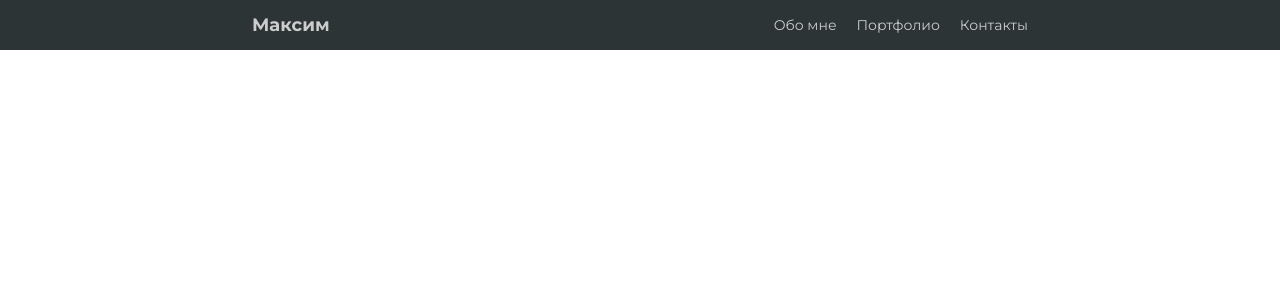
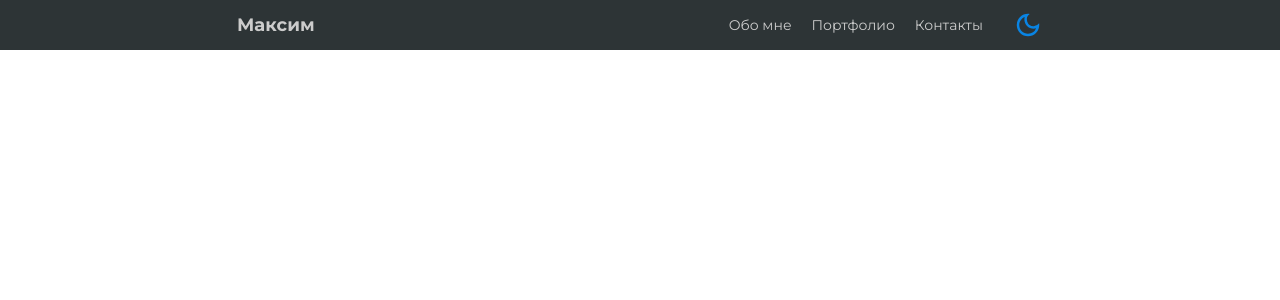
Before and after one commit to conservativ007/my_portfolio, a React app: page / in a window 1280 px wide. Shown: the top 300 px of the page. Built offline with nearby package versions, Linux system fonts and the light colour scheme.

Commit message:
added header

```diff
--- a/package.json
+++ b/package.json
@@ -47,6 +47,7 @@
   },
   "dependencies": {
     "react": "^17.0.2",
-    "react-dom": "^17.0.2"
+    "react-dom": "^17.0.2",
+    "react-icons": "^4.4.0"
   }
 }
--- a/src/components/App.jsx
+++ b/src/components/App.jsx
@@ -1,6 +1,5 @@
 import React from 'react';
 import "../css/normalize.css";
-import "../css/main.scss";
 import Header from './Header.jsx';
 
 const App = () => {
--- a/src/components/Header.jsx
+++ b/src/components/Header.jsx
@@ -1,7 +1,22 @@
-import React from 'react';
+import React, { useState, useEffect } from 'react';
+import { MdDarkMode, MdOutlineDarkMode } from 'react-icons/md';
 import "../css/header.scss";
 
 const Header = () => {
+
+  const [darkTheme, setDrakTheme] = useState(localStorage.getItem("theme") === null ? false : true);
+
+  useEffect(() => {
+    console.log(darkTheme)
+    if(darkTheme === true) {
+      localStorage.setItem("theme", "dark");
+      document.querySelector("HTML").className = "dark";
+    } else {
+      localStorage.removeItem("theme");
+      document.querySelector("HTML").className = "";
+    }
+  }, [darkTheme])
+
   return (
     <header>
     <div className="header_head">
@@ -12,6 +27,12 @@ const Header = () => {
             <li><a href="#">Обо мне</a></li>
             <li><a href="#">Портфолио</a></li>
             <li><a href="#">Контакты</a></li>
+
+            {
+              darkTheme === true ?
+              <MdDarkMode className="dark-mode" onClick={() => setDrakTheme(!darkTheme)}  /> :
+              <MdOutlineDarkMode className="dark-mode__active" onClick={() => setDrakTheme(!darkTheme)}  />
+            }
           </ul>
         </div>
       </div>
--- a/src/css/header.scss
+++ b/src/css/header.scss
@@ -29,6 +29,7 @@ header {
 
 ul {
   display: flex;
+  align-items: center;
   margin: 0;
   padding: 0;
   list-style: none;
@@ -40,3 +41,38 @@ ul li a{
   color: #ccc;
   font-size: 14px;
 }
+
+.switch {
+  position: relative;
+  width: 45px;
+  height: 24px;
+  border: 1px solid #ccc;
+  border-radius: 10em;
+  padding: 0;
+  margin-left: 20px;
+  cursor: pointer;
+}
+
+.switch:after {
+  content: '';
+  position: absolute;
+  top: 1px;
+  left: 1px;
+  width: 22px;
+  height: 22px;
+  background-color: #ccc;
+  border-radius: 20px;
+  transition: .5s ease;
+}
+
+.dark-mode__active,
+.dark-mode{
+  font-size: 30px;
+  margin-left: 30px;
+  cursor: pointer;
+
+}
+
+.dark-mode__active {
+  color: #0984e3;
+}
--- /dev/null
+++ b/src/css/main-dark.scss
@@ -0,0 +1,6 @@
+.dark {
+
+  body {
+    background-color: black;
+  }
+}
--- a/src/css/main.scss
+++ b/src/css/main.scss
@@ -0,0 +1,5 @@
+body {
+  position: relative;
+  height: 100vh;
+  transition: .5s ease;
+}
--- a/src/css/style.css
+++ /dev/null
@@ -1,47 +0,0 @@
-body {
-  position: relative;
-  font-family: 'Montserrat', sans-serif;
-}
-
-/* header */
-
-header {
-  height: 50px;
-  display: flex;
-  flex-direction: column;
-  justify-content: center;
-
-  background-color: #2d3436;
-}
-
-.logo {
-  font-size: 18px;
-  color: #ccc;
-  font-weight: 700;
-}
-
-.container {
-  max-width: 1200px;
-  margin: 0 auto;
-  padding: 0 15px;
-}
-
-.head_inner {
-  display: flex;
-  justify-content: space-around;
-  align-items: center;
-}
-
-ul {
-  display: flex;
-  margin: 0;
-  padding: 0;
-  list-style: none;
-}
-
-ul li a{
-  text-decoration: none;
-  margin-left: 20px;
-  color: #ccc;
-  font-size: 14px;
-}
--- a/src/index.js
+++ b/src/index.js
@@ -2,5 +2,7 @@ import React from 'react';
 import ReactDOM from 'react-dom';
 
 import App from './components/App.jsx';
+import "./css/main.scss";
+import "./css/main-dark.scss";
 
 ReactDOM.render(<App />, document.getElementById('root'));
```
Also changed, not shown: index.html (deleted, +0 -29 lines).
